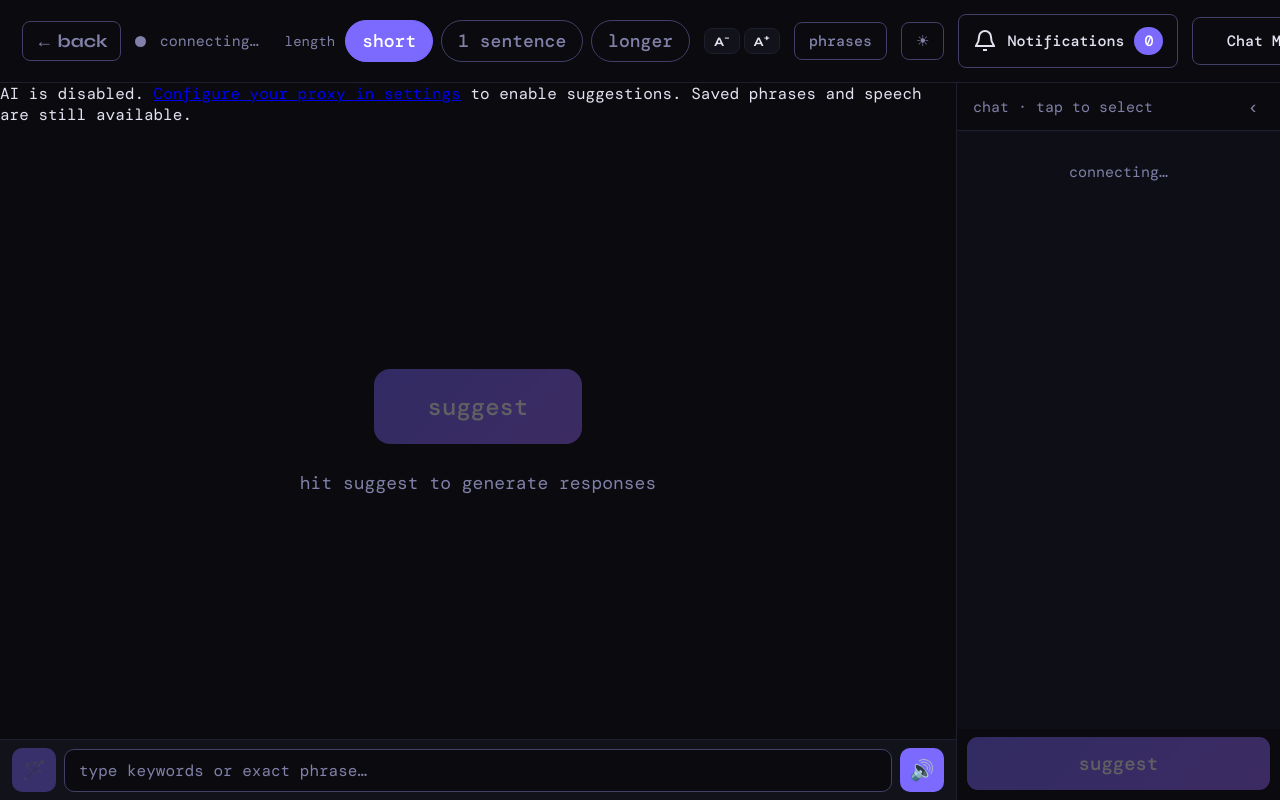
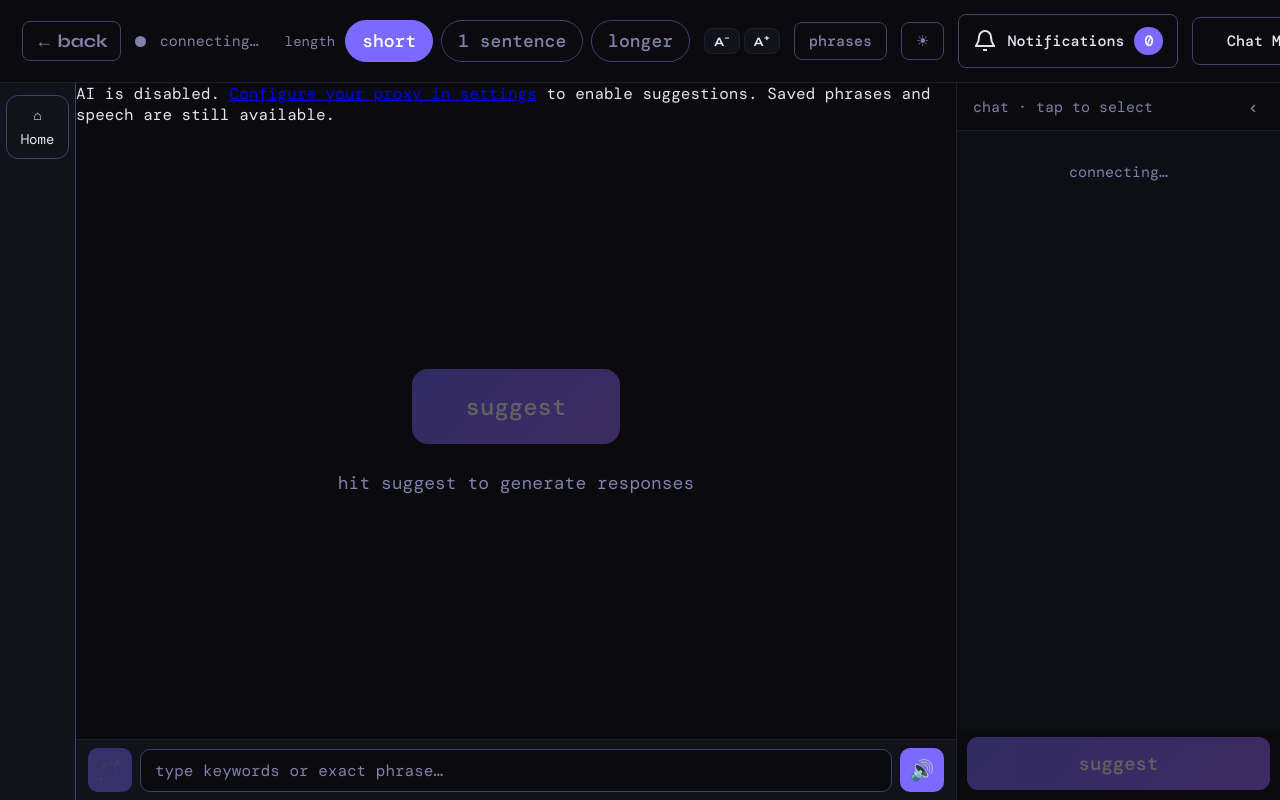
Before and after one commit to kmcnaught/twitch-aac, a plain HTML site: page chat.html in a window 1280 px wide. Drawn offline with nearby package versions, Linux system fonts and the light colour scheme.

Commit message:
Add Home link to chat side navigation

```diff
--- a/chat.html
+++ b/chat.html
@@ -38,6 +38,9 @@
   </div>
 
   <div id="fs-body">
+    <nav class="chat-home-nav" aria-label="Main navigation">
+      <a href="index.html" aria-label="Home"><span aria-hidden="true">⌂</span><span>Home</span></a>
+    </nav>
     <div id="fs-main">
       <section id="notifications-panel" aria-label="Twitch notifications" hidden>
         <div class="notification-toolbar"><h2>Notifications</h2><button id="notifications-close">Close</button></div>
--- a/styles.css
+++ b/styles.css
@@ -1009,3 +1009,9 @@
 .home-showcase p:not(.home-eyebrow) { margin: 16px 0 22px; line-height: 1.7; }
 .home-showcase a { display: inline-flex; align-items: center; justify-content: center; gap: 16px; min-height: 64px; padding: 16px 22px; border-radius: 12px; text-decoration: none; line-height: 1.5; }
 @media (max-width: 600px) { .home-showcase { align-items: flex-start; flex-direction: column; } }
+
+.chat-home-nav { flex: 0 0 76px; padding: 12px 6px; border-right: 1px solid var(--border-ui); background: var(--surface); }
+.chat-home-nav a { display: flex; flex-direction: column; align-items: center; justify-content: center; gap: 6px; min-height: 64px; padding: 8px 4px; border: 1px solid var(--border-ui); border-radius: 12px; color: var(--text); text-decoration: none; font-size: 14px; }
+.chat-home-nav a:hover { border-color: var(--accent); }
+.chat-home-nav a:focus-visible { outline: 3px solid var(--accent); outline-offset: 2px; }
+@media (max-width: 600px) { .chat-home-nav { flex-basis: 60px; padding: 8px 3px; } .chat-home-nav a { font-size: 12px; } }
```
